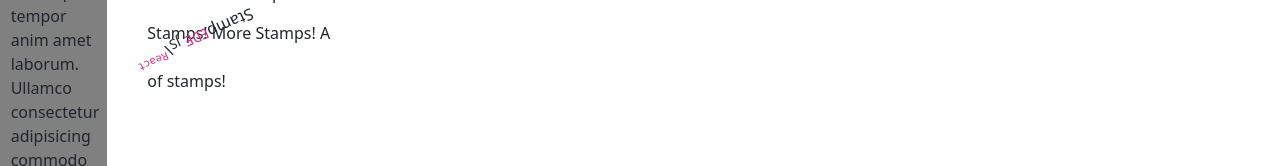
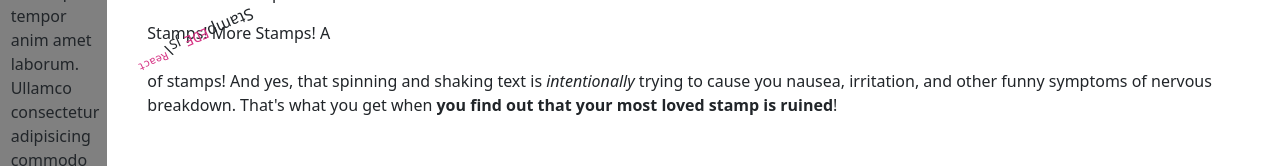
Before and after one commit to msukanen/stampede, a React (Create React App) app: page / in a window 1280 px wide. Both pictures are taken after a click on the button "About". Shown: the part 423-589 px from the top of the page. Built offline with nearby package versions, Linux system fonts and the light colour scheme.

Commit message:
shake-it

```diff
--- a/src/components/AboutWindow.js
+++ b/src/components/AboutWindow.js
@@ -37,7 +37,9 @@ export const AboutWindow = () => {
         </p>
         <p>
             Stamps! More Stamps! A
-            <span><div style={{position:'relative'}} id="shake-it-baby">{appTitleText}</div></span> <span id="dont-shake-the-baby">of stamps!</span>
+            <span><div style={{position:'relative'}} id="shake-it-baby">{appTitleText}</div></span> <span id="dont-shake-the-baby">of stamps!</span> And
+            yes, that spinning and shaking text is <em>intentionally</em> trying to cause you nausea, irritation, and other funny symptoms
+            of nervous breakdown. That's what you get when <b>you find out that your most loved stamp is ruined</b>!
         </p>
     </Container>)
 }
```
